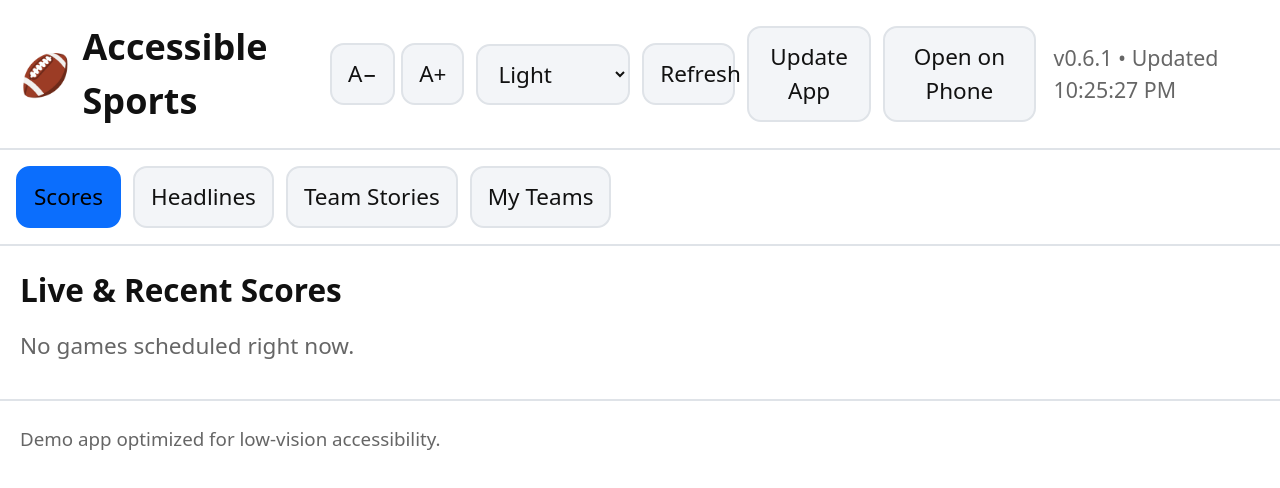
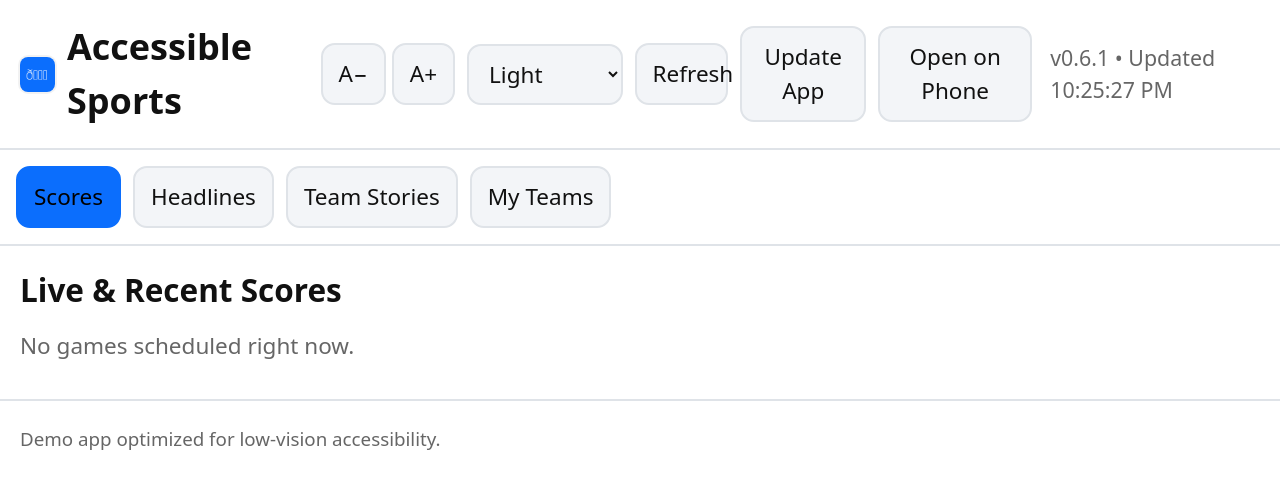
Before and after one commit to VisionsofChaos/Sports-App, a plain HTML site: page index.html in a window 1280 px wide. Drawn offline with Linux system fonts and the light colour scheme; no server answers.

Commit message:
UI: replace emoji with header logo image; manifest icons maskable

```diff
--- a/index.html
+++ b/index.html
@@ -12,7 +12,7 @@
 
     <header class="app-header" role="banner">
       <div class="brand">
-        <span aria-hidden="true" class="brand-icon" title="Ball">🏈</span>
+        <img id="brandLogo" class="brand-logo" src="icons/icon-192.png" alt="" aria-hidden="true" />
         <h1>Accessible Sports</h1>
       </div>
 
--- a/styles.css
+++ b/styles.css
@@ -80,6 +80,7 @@ body {
 }
 
 .brand { display: flex; align-items: center; gap: var(--space-2); }
+.brand-logo { width: calc(28px * var(--scale)); height: calc(28px * var(--scale)); max-width: 48px; max-height: 48px; border-radius: 8px; box-shadow: 0 0 0 2px rgba(0,0,0,0.05); }
 .brand h1 { font-size: 1.6rem; margin: 0; }
 .brand-icon { font-size: 1.8rem; }
 
```
Also changed, not shown: manifest.webmanifest.
